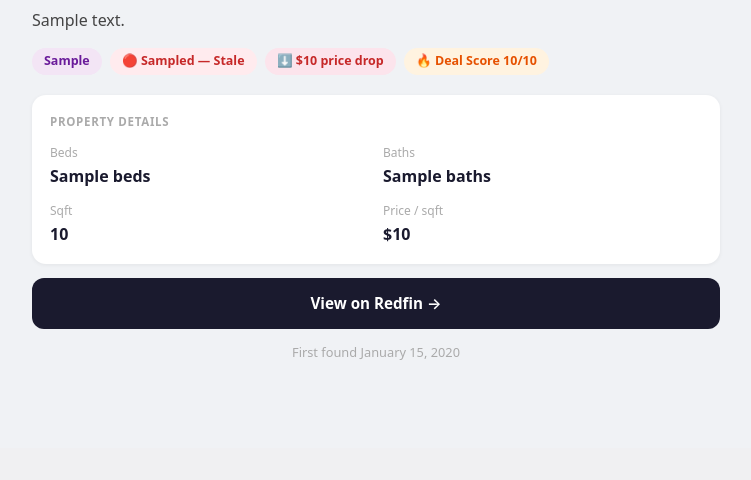
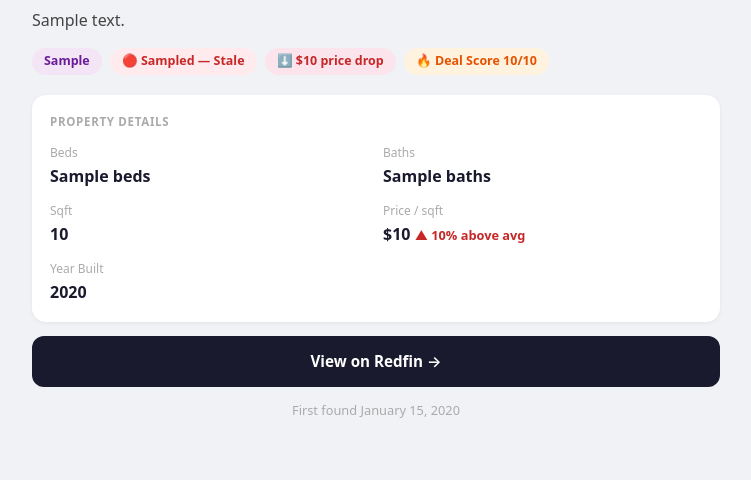
Before and after one commit to urakymzhan/deals-automation, a Flask app: template templates/listing.html in a window 1280 px wide. Shown: the part 352-832 px from the top of the page, without its empty margins (264-1015 px from the left). Before the commit the page ends 712 px from the top, so only its background shows below. Run offline with Flask 3, Linux system fonts and the light colour scheme; the template is opened without the code that fills it: most values are stand-ins (such as "Sample title", 1, 10 or a date in 2020).

Commit message:
feat: APP Listings page

```diff
--- a/home_tracker.py
+++ b/home_tracker.py
@@ -94,6 +94,11 @@ def check_all_home_searches():
                 if prev and prev.price and parsed["price"] < prev.price:
                     parsed["price_drop"] = round(prev.price - parsed["price"])
 
+            # Price/sqft vs neighborhood average
+            if avg_ppsf and parsed.get("price") and parsed.get("sqft"):
+                listing_ppsf = parsed["price"] / parsed["sqft"]
+                parsed["ppsf_vs_avg"] = round((listing_ppsf - avg_ppsf) / avg_ppsf * 100, 1)
+
             # Calculate ARV and estimated profit if we have comps and sqft
             if avg_ppsf and parsed.get("sqft"):
                 arv = avg_ppsf * parsed["sqft"]
--- a/models/database.py
+++ b/models/database.py
@@ -4,7 +4,7 @@ from datetime import datetime, timezone
 from config import DATABASE_URL
 
 
-engine = create_engine(DATABASE_URL)
+engine = create_engine(DATABASE_URL, pool_pre_ping=True, pool_recycle=300)
 Session = sessionmaker(bind=engine)
 
 
@@ -72,6 +72,8 @@ class PropertySnapshot(Base):
     estimated_profit = Column(Float, nullable=True)  # ARV - price - rehab
     price_drop = Column(Float, nullable=True)        # drop from previous snapshot (null if no drop)
     motivation_score = Column(Integer, nullable=True) # 0-10 deal score
+    year_built = Column(Integer, nullable=True)
+    ppsf_vs_avg = Column(Float, nullable=True)        # % below neighborhood avg (negative = below avg = good)
     recorded_at = Column(DateTime, default=lambda: datetime.now(timezone.utc))
 
 
@@ -87,6 +89,8 @@ def init_db():
         ("estimated_profit", "FLOAT"),
         ("price_drop", "FLOAT"),
         ("motivation_score", "INTEGER"),
+        ("year_built", "INTEGER"),
+        ("ppsf_vs_avg", "FLOAT"),
     ]
     for col, col_type in new_cols:
         with engine.connect() as conn:
--- a/scrapers/redfin.py
+++ b/scrapers/redfin.py
@@ -157,6 +157,8 @@ def parse_property(prop: dict, search_id: int) -> dict:
     }
     property_type = property_type_map.get(home.get("propertyType"), "Other")
 
+    year_built = home.get("yearBuilt", {}).get("yearBuilt")
+
     photos = home.get("photos", {})
     big_photos = photos.get("bigPhotos", [])
     small_photos = photos.get("smallPhotos", [])
@@ -177,4 +179,5 @@ def parse_property(prop: dict, search_id: int) -> dict:
         "photo_url": photo_url,
         "photo_urls": photo_urls,
         "property_type": property_type,
+        "year_built": year_built,
     }
--- a/templates/listing.html
+++ b/templates/listing.html
@@ -180,8 +180,19 @@
         <div class="value">
           {% if snapshot.price and snapshot.sqft %}
             ${{ "{:,.0f}".format(snapshot.price / snapshot.sqft) }}
+            {% if snapshot.ppsf_vs_avg is not none %}
+              {% if snapshot.ppsf_vs_avg <= -10 %}
+                <span style="color:#2e7d32;font-size:0.8rem"> ▼ {{ (snapshot.ppsf_vs_avg * -1)|round(0)|int }}% below avg</span>
+              {% elif snapshot.ppsf_vs_avg >= 10 %}
+                <span style="color:#c62828;font-size:0.8rem"> ▲ {{ snapshot.ppsf_vs_avg|round(0)|int }}% above avg</span>
+              {% endif %}
+            {% endif %}
           {% else %}—{% endif %}
         </div>
+      </div>
+      <div class="stat-item">
+        <div class="label">Year Built</div>
+        <div class="value">{{ snapshot.year_built or '—' }}</div>
       </div>
     </div>
   </div>
```
Also changed, not shown: templates/index.html (+12 -3 lines).
